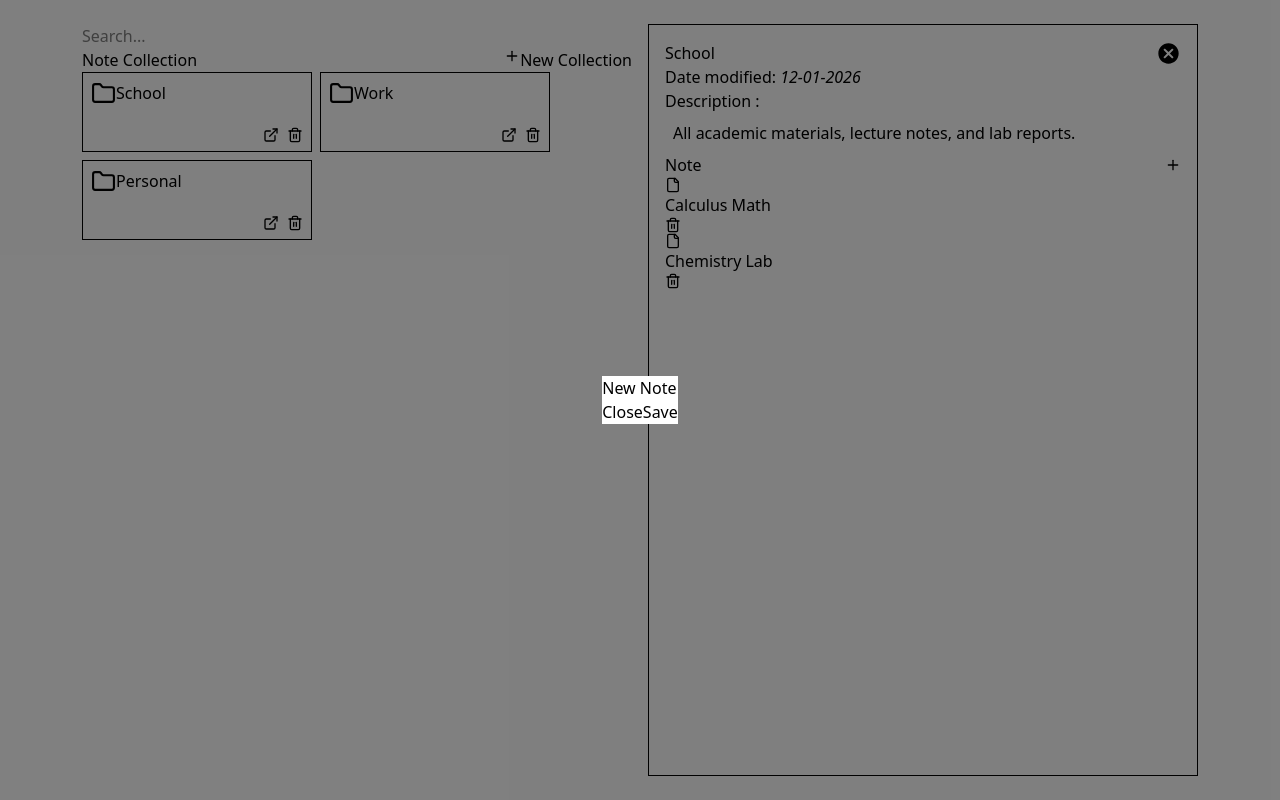
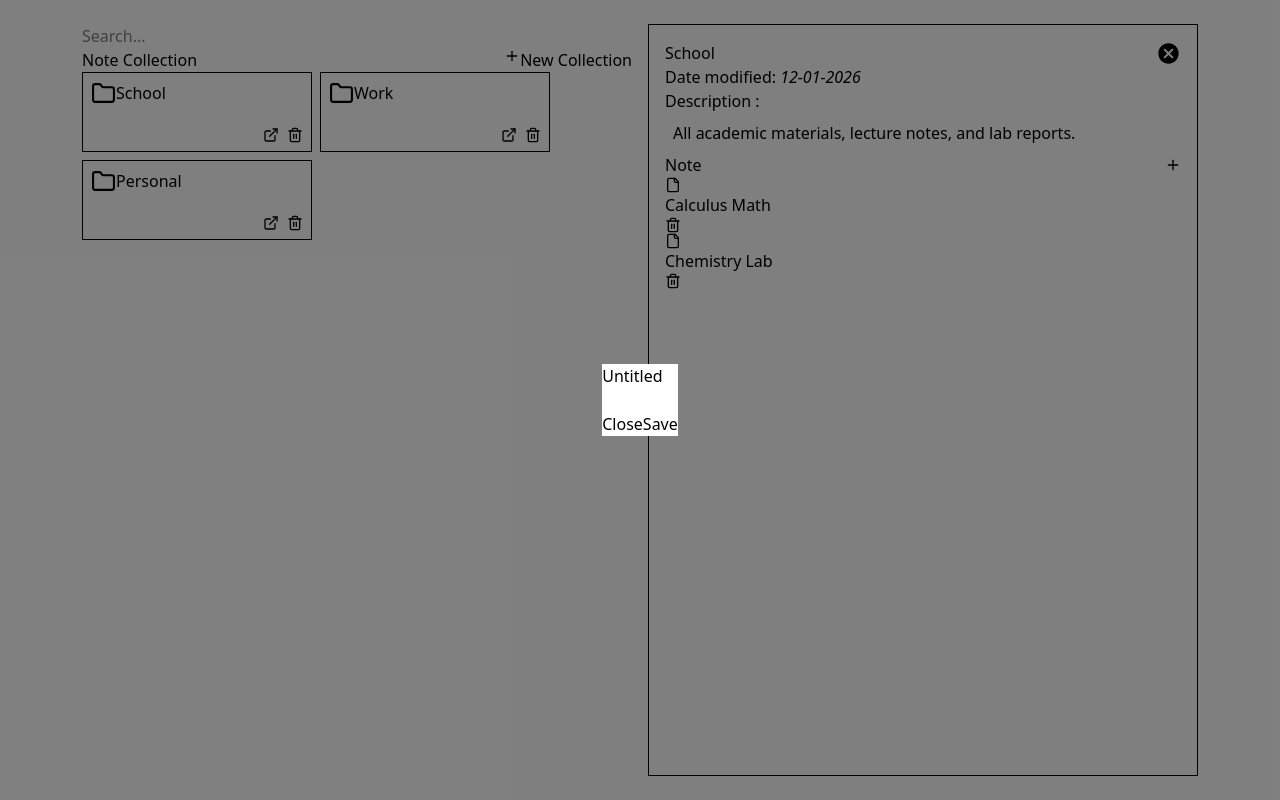
Before and after one commit to Zer0-Gravity/mini-react-project, a React (Vite) app in the folder note-taking-app/: page /detail/3d49a359-4bcd-4258-883f-d2f64f96a1bc in a window 1280 px wide. Both pictures are taken after a click on the button 1173 px from the left and 165 px from the top of the page. Built offline with nearby package versions, Linux system fonts and the light colour scheme.

Commit message:
Feat: Add conditional modal rendering

```diff
--- a/note-taking-app/src/Component/DetailPanel.tsx
+++ b/note-taking-app/src/Component/DetailPanel.tsx
@@ -14,8 +14,17 @@ function DetailPanel({ notes }: DetailProps) {
     const { noteID } = useParams();
     const [modalNote, setModalNote] = useState<boolean>(false);
     const [isEditing, setIsEditing] = useState<boolean>(false);
+    const [selectedNote, setSelectedNote] = useState<string>("");
 
     const currentNotes = notes.find((note) => note.collectionId === noteID);
+    const activeNote = currentNotes?.note.find(
+        (note) => note.documentId === selectedNote
+    );
+
+    const handleOpenNew = () => {
+        setModalNote(true);
+        setIsEditing(false);
+    };
 
     return (
         <div className="w-137.5 h-full border p-4">
@@ -40,7 +49,7 @@ function DetailPanel({ notes }: DetailProps) {
                     <section>
                         <div className="flex justify-between">
                             <h1>Note</h1>
-                            <button onClick={() => setModalNote(true)}>
+                            <button onClick={handleOpenNew}>
                                 <LuPlus />
                             </button>
 
@@ -48,6 +57,7 @@ function DetailPanel({ notes }: DetailProps) {
                             {modalNote && (
                                 <NoteModal
                                     onClose={() => setModalNote(false)}
+                                    activeNote={activeNote}
                                     isEdit={isEditing}
                                 />
                             )}
@@ -55,8 +65,10 @@ function DetailPanel({ notes }: DetailProps) {
 
                         <NoteList
                             childArray={currentNotes.note}
-                            setClose={setModalNote}
                             setEdit={setIsEditing}
+                            setSelectedNote={setSelectedNote}
+                            activeNote={activeNote}
+                            isEdit={isEditing}
                         />
                     </section>
                 </div>
--- a/note-taking-app/src/Component/NoteList.tsx
+++ b/note-taking-app/src/Component/NoteList.tsx
@@ -5,15 +5,24 @@ import NoteModal from "./NoteModal";
 
 interface NoteProps {
     childArray: Note[];
-    setClose: Dispatch<SetStateAction<boolean>>;
     setEdit: Dispatch<SetStateAction<boolean>>;
+    setSelectedNote: Dispatch<SetStateAction<string>>;
+    activeNote: Note | undefined;
+    isEdit: boolean;
 }
 
-function NoteList({ childArray, setEdit }: NoteProps) {
+function NoteList({
+    childArray,
+    setEdit,
+    setSelectedNote,
+    activeNote,
+    isEdit,
+}: NoteProps) {
     const [isModalOpen, setIsModalOpen] = useState<boolean>(false);
 
-    const handleFlag = () => {
+    const handleFlag = (noteId: string) => {
         setIsModalOpen(true);
+        setSelectedNote(noteId);
         setEdit(true);
     };
 
@@ -24,7 +33,7 @@ function NoteList({ childArray, setEdit }: NoteProps) {
                     childArray.map((note) => (
                         <div
                             key={note.documentId}
-                            onClick={handleFlag}
+                            onClick={() => handleFlag(note.documentId)}
                             className="cursor-pointer"
                         >
                             <LuFile />
@@ -40,7 +49,8 @@ function NoteList({ childArray, setEdit }: NoteProps) {
             {isModalOpen && (
                 <NoteModal
                     onClose={() => setIsModalOpen(false)}
-                    isEdit={true}
+                    activeNote={activeNote}
+                    isEdit={isEdit}
                 />
             )}
         </div>
--- a/note-taking-app/src/Component/NoteModal.tsx
+++ b/note-taking-app/src/Component/NoteModal.tsx
@@ -1,13 +1,19 @@
+import type { Note } from "../utils/Type";
+
 interface NoteModalProps {
     onClose: () => void;
+    activeNote: Note | undefined;
     isEdit: boolean;
 }
 
-function NoteModal({ onClose, isEdit }: NoteModalProps) {
+function NoteModal({ onClose, activeNote, isEdit }: NoteModalProps) {
     return (
         <div className="absolute inset-0 flex items-center justify-center bg-black/50">
             <div className="bg-white">
-                <div contentEditable>{isEdit ? "Editing" : "New Note"}</div>
+                <div contentEditable>
+                    {isEdit ? activeNote?.title : "Untitled"}
+                </div>
+                <div contentEditable>{isEdit ? activeNote?.body : ""}</div>
                 <div>
                     <button onClick={onClose}>Close</button>
                     <button>Save</button>
```
